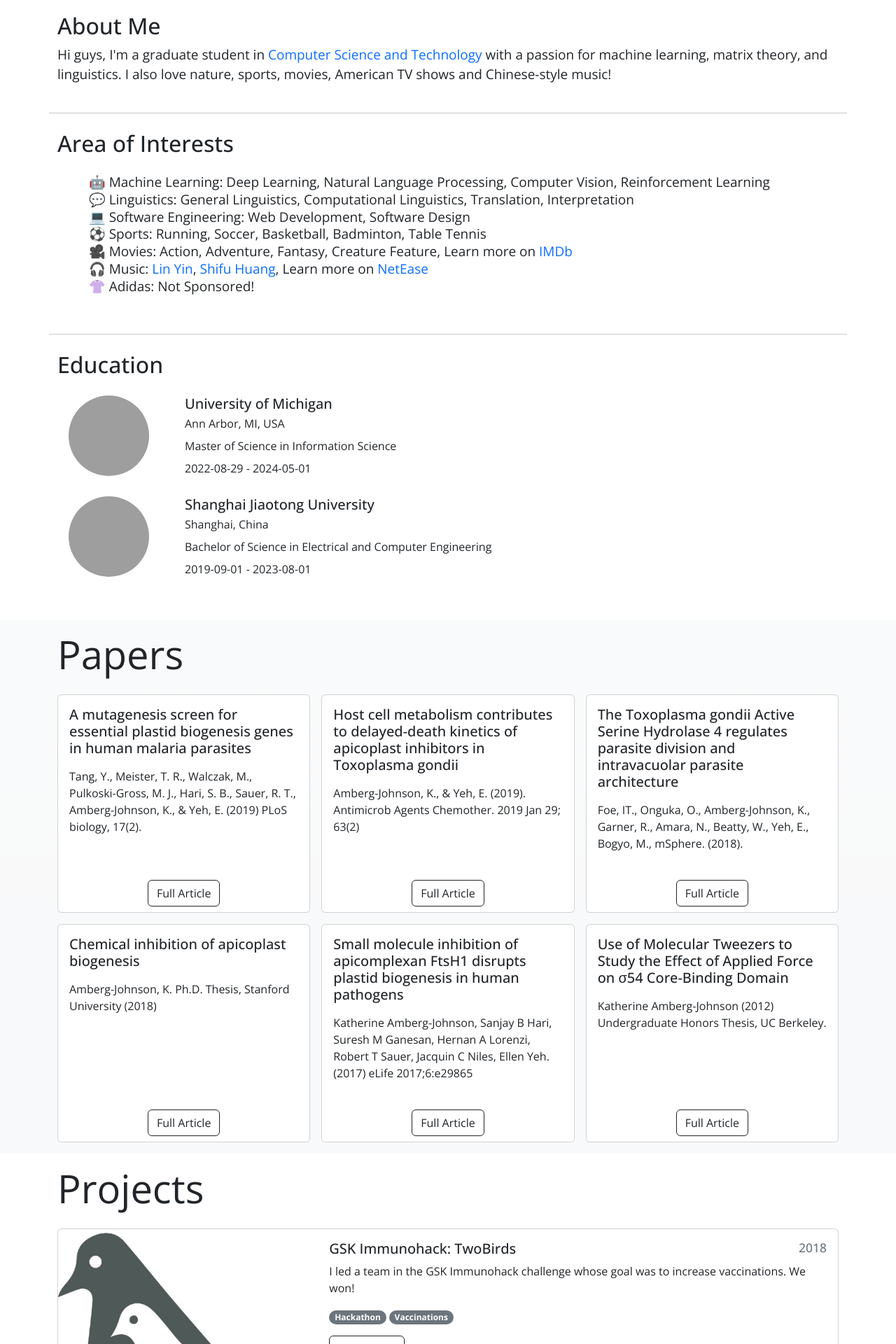
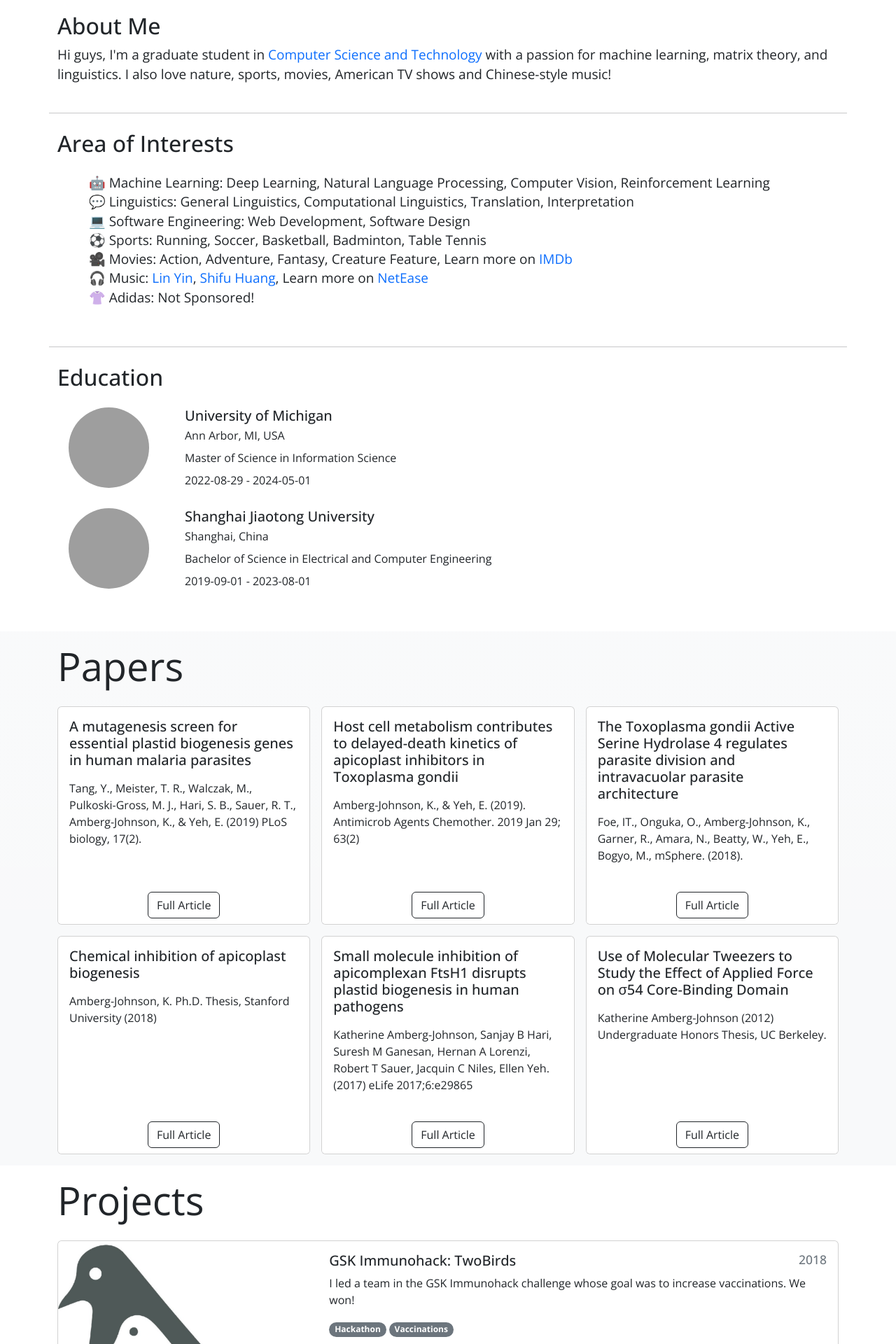
Before and after one commit to Geralt-Targaryen/Geralt-Targaryen.github.io, a Jekyll site: the page built from index.html, in a window 1280 px wide. Shown: the part 342-2262 px from the top of the page at 70% size. Built offline with Jekyll 4.4.1, drawn with Linux system fonts in a browser that asks for light colours; grey boxes are pictures that could not be loaded.

Commit message:
line height in interest

```diff
--- a/css/techfolio-theme/default.css
+++ b/css/techfolio-theme/default.css
@@ -42,11 +42,11 @@ ul.interest {
   list-style-type: none; /* Remove bullets */
   padding: 0; /* Remove padding */
   margin-left: 5%;
+  line-height:170%;
 }
 
 li.interest {
   font-size: 19px;
-  line-height:130%;
 }
 
 /* Simplify the styling of the bottom of Essay cards. */
```
